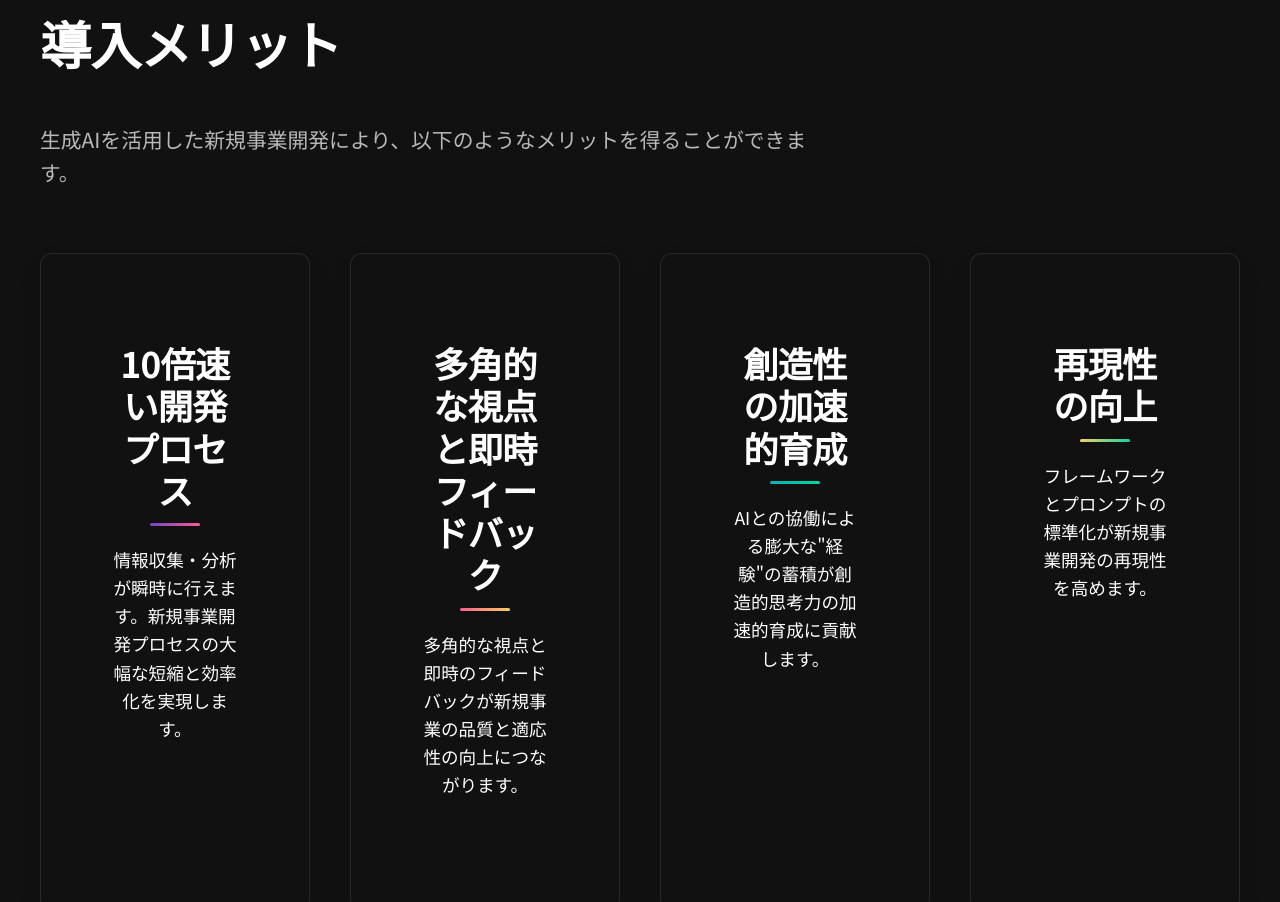
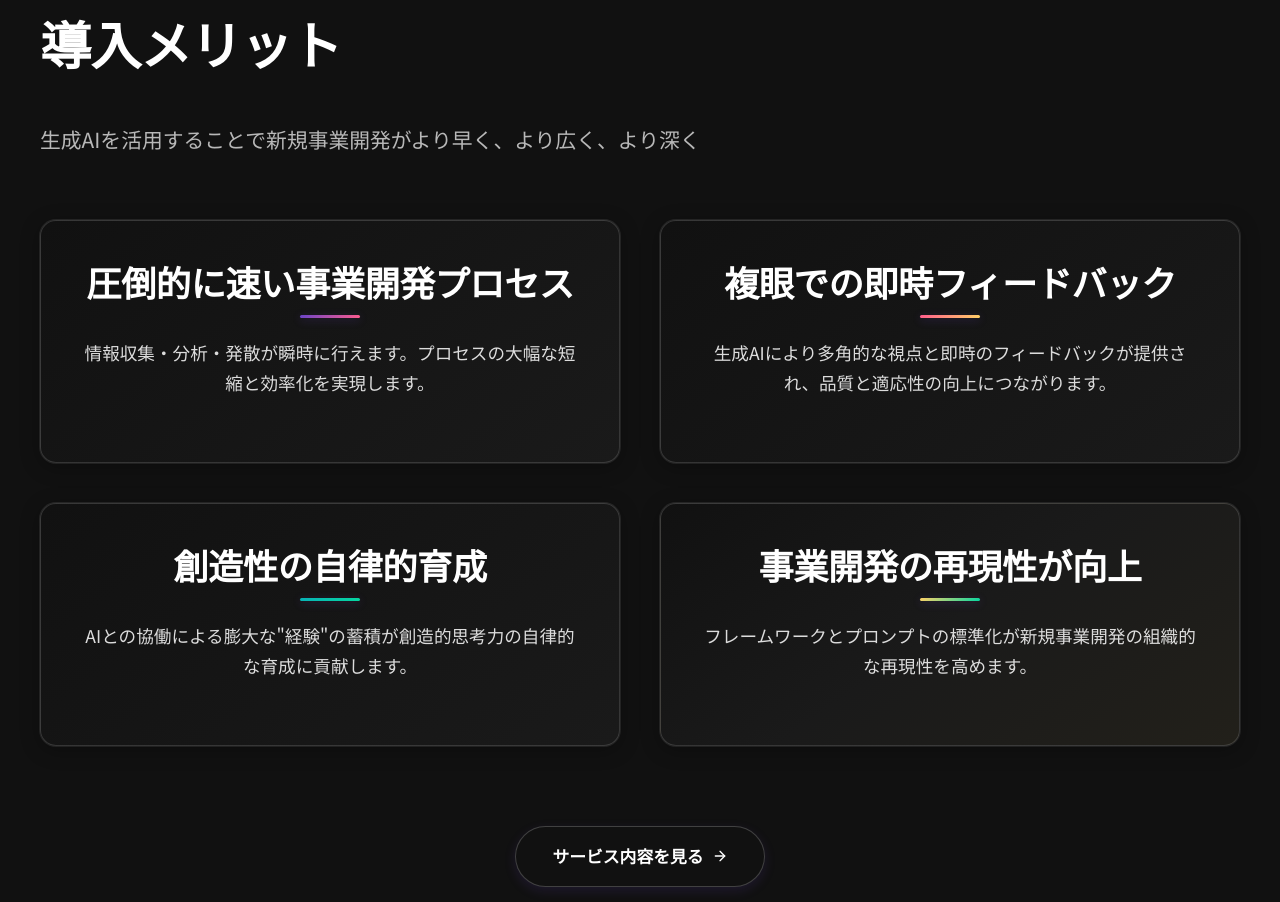
Before and after one commit to uskaidev/aiin-site, a plain HTML site: page index.html in a window 1280 px wide. Shown: the part 1867-2769 px from the top of the page. Drawn offline with Linux system fonts and the light colour scheme.

Commit message:
Update website components and styles

```diff
--- a/components/About.js
+++ b/components/About.js
@@ -12,9 +12,9 @@ class About extends HTMLElement {
             <div class="grid grid-2">
                 <div>
                     <h3>生成AIを活用した新規事業開発の専門チーム</h3>
-                    <p>AI Innovation Nodeは、NEWhが長年培ってきた新規事業開発のノウハウとAI技術を融合させ、クライアント企業の新規事業開発プロセスを革新的に加速・進化させる専門組織です。</p>
+                    <p>AI Innovation Nodeは、NEWhが長年培ってきた新規事業開発のノウハウとAI技術を融合させ、新規事業開発プロセスを革新的に加速・進化させる専門組織です。</p>
                     <p>ビジネスストラテジスト、サービスデザイナー、プロジェクトマネージャーなど、多様な専門家が集結し、最新AI技術を駆使した新規事業開発支援サービスを提供いたします。</p>
-                    <p>複雑化する事業環境においても、生成AIの活用でより早く、より広く、より深い事業構想を実現します。生成AIと人間の最適な組み合わせで、革新的なビジネスを創出します。</p>
+                    <p>複雑化する事業環境において、生成AIの活用でより早く、より広く、より深い事業構想を実現します。生成AIと人間の最適なコラボレーションにより、革新的なビジネスを創出します。</p>
                     <div class="mt-2">
                       <a href="#services" class="btn btn-primary">
                         サービスを見る
--- a/components/Benefits.js
+++ b/components/Benefits.js
@@ -9,31 +9,31 @@ class Benefits extends HTMLElement {
         <div class="container">
             <div class="section-tag section-tag-light">Benefits</div>
             <h2 class="section-title section-title-light">導入メリット</h2>
-            <p class="section-subtitle section-subtitle-light">生成AIを活用した新規事業開発により、以下のようなメリットを得ることができます。</p>
+            <p class="section-subtitle section-subtitle-light">生成AIを活用することで新規事業開発がより早く、より広く、より深く</p>
 
-            <div class="grid grid-4">
-                <div class="card card-dark benefit-card">
+            <div class="grid grid-2">
+                <div class="card card-dark benefit-card benefit-card-1">
                     <div class="card-body">
-                        <h3>10倍速い開発プロセス</h3>
-                        <p>情報収集・分析が瞬時に行えます。新規事業開発プロセスの大幅な短縮と効率化を実現します。</p>
+                        <h3>圧倒的に速い事業開発プロセス</h3>
+                        <p>情報収集・分析・発散が瞬時に行えます。プロセスの大幅な短縮と効率化を実現します。</p>
                     </div>
                 </div>
-                <div class="card card-dark benefit-card">
+                <div class="card card-dark benefit-card benefit-card-2">
                     <div class="card-body">
-                        <h3>多角的な視点と即時フィードバック</h3>
-                        <p>多角的な視点と即時のフィードバックが新規事業の品質と適応性の向上につながります。</p>
+                        <h3>複眼での即時フィードバック</h3>
+                        <p>生成AIにより多角的な視点と即時のフィードバックが提供され、品質と適応性の向上につながります。</p>
                     </div>
                 </div>
-                <div class="card card-dark benefit-card">
+                <div class="card card-dark benefit-card benefit-card-3">
                     <div class="card-body">
-                        <h3>創造性の加速的育成</h3>
-                        <p>AIとの協働による膨大な"経験"の蓄積が創造的思考力の加速的育成に貢献します。</p>
+                        <h3>創造性の自律的育成</h3>
+                        <p>AIとの協働による膨大な"経験"の蓄積が創造的思考力の自律的な育成に貢献します。</p>
                     </div>
                 </div>
-                <div class="card card-dark benefit-card">
+                <div class="card card-dark benefit-card benefit-card-4">
                     <div class="card-body">
-                        <h3>再現性の向上</h3>
-                        <p>フレームワークとプロンプトの標準化が新規事業開発の再現性を高めます。</p>
+                        <h3>事業開発の再現性が向上</h3>
+                        <p>フレームワークとプロンプトの標準化が新規事業開発の組織的な再現性を高めます。</p>
                     </div>
                 </div>
             </div>
--- a/components/Cases.js
+++ b/components/Cases.js
@@ -13,7 +13,7 @@ class Cases extends HTMLElement {
 
             <div class="grid grid-3">
                 <div class="card card-dark">
-                    <img src="assets/images/main-image.png" alt="導入事例 1" class="case-img">
+                    <img src="assets/images/yomiko.webp" alt="株式会社読売広告社" class="case-img">
                     <div class="card-body">
                         <div class="mb-1">
                             <span class="case-tag">広告会社</span>
@@ -24,7 +24,7 @@ class Cases extends HTMLElement {
                     </div>
                 </div>
                 <div class="card card-dark">
-                    <img src="assets/images/main-image.png" alt="導入事例 2" class="case-img">
+                    <img src="assets/images/dnp.jpeg" alt="大日本印刷株式会社" class="case-img">
                     <div class="card-body">
                         <div class="mb-1">
                             <span class="case-tag">印刷会社</span>
@@ -35,7 +35,7 @@ class Cases extends HTMLElement {
                     </div>
                 </div>
                 <div class="card card-dark">
-                    <img src="assets/images/main-image.png" alt="導入事例 3" class="case-img">
+                    <img src="assets/images/asd.jpg" alt="飲料メーカー" class="case-img">
                     <div class="card-body">
                         <div class="mb-1">
                             <span class="case-tag">飲料メーカー</span>
--- a/components/Contact.js
+++ b/components/Contact.js
@@ -30,7 +30,7 @@ class Contact extends HTMLElement {
                             <label for="message" class="form-label">お問い合わせ内容</label>
                             <textarea id="message" class="form-control" rows="5" placeholder="お問い合わせ内容をご記入ください"></textarea>
                         </div>
-                        <button type="submit" class="btn btn-primary" style="width: 100%;">
+                        <button type="submit" class="btn btn-primary" style="width: 100%; display: flex; justify-content: center; align-items: center;">
                             送信する
                             <span class="btn-icon">
                                 <svg xmlns="http://www.w3.org/2000/svg" width="16" height="16" viewBox="0 0 24 24" fill="none" stroke="currentColor" stroke-width="2" stroke-linecap="round" stroke-linejoin="round">
--- a/components/Services.js
+++ b/components/Services.js
@@ -35,7 +35,7 @@ class Services extends HTMLElement {
                         </div>
                     </div>
                 </div>
-                <div class="card">
+                <div class="card featured-card">
                     <div class="card-body">
                         <h3>生成AIワークショップ</h3>
                         <p>生成AIの使用方法はもちろん、「どう事業に活用するか」までを手を動かしながら学ぶ2Daysのワークショップ。すぐに業務に活かせるのが特徴です。</p>
--- a/components/Team.js
+++ b/components/Team.js
@@ -11,37 +11,37 @@ class Team extends HTMLElement {
             <h2 class="section-title section-title-left">チームメンバー</h2>
             <p class="section-subtitle">多様なバックグラウンドを持つ専門家が集まり、生成AIを活用した新規事業開発を支援します。</p>
 
-            <div class="grid grid-4">
+            <div class="grid grid-2">
                 <div class="card team-card">
                     <div class="card-body">
-                        <img src="assets/images/main-image.png" alt="小池祐介" class="team-img">
+                        <img src="assets/images/NEWh_Koike.jpg" alt="小池祐介" class="team-img">
                         <h3>小池祐介</h3>
                         <p class="team-role">AI Innovation Node Director</p>
-                        <p>NEWh取締役として、新規事業開発における伴走支援や人材育成、組織開発に関わる仕組みの構築に力を入れています。</p>
+                        <p>アサヒビールやデジタルマーケティング会社での経験を経て、イノベーションデザインコンサルティングファームWHITE Inc.にて、ビジネスデザインの専門知識を活かし、大企業向けの新規事業開発支援モデルを事業化。2021年1月、新たな挑戦としてNEWh Inc.を創業し、取締役に就任。新規事業開発における伴走支援はもちろん、人材育成や組織開発に関わる仕組みの構築にも力を入れ、新規事業をきっかけとした企業変革を多角的に支援している。</p>
                     </div>
                 </div>
                 <div class="card team-card">
                     <div class="card-body">
-                        <img src="assets/images/main-image.png" alt="飯野希" class="team-img">
+                        <img src="assets/images/iino.jpeg" alt="飯野希" class="team-img">
                         <h3>飯野希</h3>
                         <p class="team-role">Business Designer</p>
-                        <p>スタートアップでの新規事業立ち上げ経験を持ち、AIニュースメディア『Ledge.ai』や社内コミュニケーションSaaS『ourly』などの開発に携わりました。</p>
+                        <p>新卒でメーカーにて、ユーザビリティエンジニアとしてHCDの啓蒙活動に従事。その後、スタートアップにて、新規事業立ち上げ・グロース・子会社化を連続で行う。AIニュースメディア『Ledge.ai』、社内コミュニケーションSaaS『ourly』などを生み出し、執行役員として事業を牽引。独立後は、主にスタートアップの外部CxOとして活動、また海外大学院でクリエイティブ・テクノロジー・ビジネスの融合点を学びなおす。研究内容は生成AIと事業開発。2024年6月にNEWhにジョイン。。</p>
                     </div>
                 </div>
                 <div class="card team-card">
                     <div class="card-body">
-                        <img src="assets/images/main-image.png" alt="古川亮太郎" class="team-img">
-                        <h3>古川亮太郎</h3>
+                        <img src="assets/images/NEWh_Furukawa.jpg" alt="古川亮太郎" class="team-img">
+                        <h3>古川亮太朗</h3>
                         <p class="team-role">Service Designer</p>
-                        <p>サービスデザイナーとして企業の新規事業開発支援、自社サービスの開発/グロース業務を担当。ユーザーリサーチからコンセプト設計まで一貫して行います。</p>
+                        <p>デジタル広告会社にて、インターネットの文脈とテクノロジーを掛け合わせた広告プロモーションを企画するクリエイティブプランナーに従事。その後、デザインコンサルティングファームに参画し、サービスデザイナーとして企業の新規事業開発支援、自社サービスの開発/グロース業務を担当。2021年1月より現職。ユーザーリサーチからコンセプトデザイン、サービス開発までを一気通貫でおこなう。新しい文化/新しい価値観を見つけ、実装し、世の中へ広げていくことを目指す。</p>
                     </div>
                 </div>
                 <div class="card team-card">
                     <div class="card-body">
-                        <img src="assets/images/main-image.png" alt="岡本あかね" class="team-img">
+                        <img src="assets/images/NEWh_Okamoto.jpg" alt="岡本あかね" class="team-img">
                         <h3>岡本あかね</h3>
                         <p class="team-role">Project Designer</p>
-                        <p>デザイン思考的アプローチで住民参加型のプロジェクトを実践。立場を超えた共創的アプローチで日々プロジェクト課題に向き合います。</p>
+                        <p>デザイン思考的アプローチで住民参加型のプロジェクトを実践するデザインチームに2014年4月より参画。2018年10月にデザインコンサルティングファームへ移り、企業の事業開発・サービス開発をプロジェクトマネージャーとして支援。2021年1月より現職に就く傍ら、サステナブル領域のスタートアップや官公庁の情報発信を支援するWebメディア運営にも携わる。人と人が出会うことで生まれる不確実なものにおもしろさを見出し、立場を超えた共創的アプローチで日々プロジェクト課題に向き合う。</p>
                     </div>
                 </div>
             </div>
--- a/styles.css
+++ b/styles.css
@@ -294,13 +294,16 @@ p {
 }
 
 .card-dark {
-  background: var(--black);
+  background: linear-gradient(145deg, #111111, #1a1a1a);
   color: var(--white);
-  border: 1px solid rgba(255, 255, 255, 0.1);
+  border: 1px solid rgba(255, 255, 255, 0.15);
+  box-shadow: 0 4px 20px rgba(0, 0, 0, 0.3), 0 0 0 1px rgba(255, 255, 255, 0.1);
 }
 
 .card-dark h3 {
   color: var(--white);
+  font-weight: 800;
+  letter-spacing: -0.01em;
 }
 
 .featured-card {
@@ -308,9 +311,35 @@ p {
 }
 
 .benefit-card {
-  border-radius: 12px;
-  padding: 3rem 2rem;
+  border-radius: 16px;
+  padding: 0;
   text-align: left;
+  position: relative;
+  overflow: hidden;
+}
+
+.benefit-card .card-body {
+  padding: 2.5rem;
+  position: relative;
+  z-index: 1;
+  text-align: center;
+}
+
+.benefit-card-1 {
+  background: linear-gradient(145deg, #111111, #1a1a1a);
+}
+
+.benefit-card h3 {
+  color: var(--white);
+}
+
+.benefit-card-4 {
+  background: linear-gradient(145deg, #111111, #1a1a1a, #22201a);
+}
+
+.benefit-card p {
+  line-height: 1.7;
+  color: rgba(255, 255, 255, 0.85);
 }
 
 .team-card {
@@ -716,11 +745,6 @@ p {
 }
 
 /* メリットセクション - 視覚的強化 */
-.benefit-card .card-body {
-  text-align: center;
-  position: relative;
-  z-index: 1;
-}
 
 .benefit-card h3 {
   position: relative;
@@ -734,10 +758,11 @@ p {
   bottom: 0;
   left: 50%;
   transform: translateX(-50%);
-  width: 50px;
+  width: 60px;
   height: 3px;
   background: var(--gradient-bg);
   border-radius: 1.5px;
+  box-shadow: 0 2px 8px rgba(106, 69, 201, 0.3);
 }
 
 .benefit-card:nth-child(2) h3::after {
```
Also changed, not shown: assets/images/DNP.png (added), assets/images/NEWh_Furukawa.jpg (added), assets/images/NEWh_Koike.jpg (added), assets/images/NEWh_Okamoto.jpg (added), assets/images/asd.jpg (added), assets/images/dnp.jpeg (added), assets/images/iino.jpeg (added), assets/images/yomiko.webp (added).
